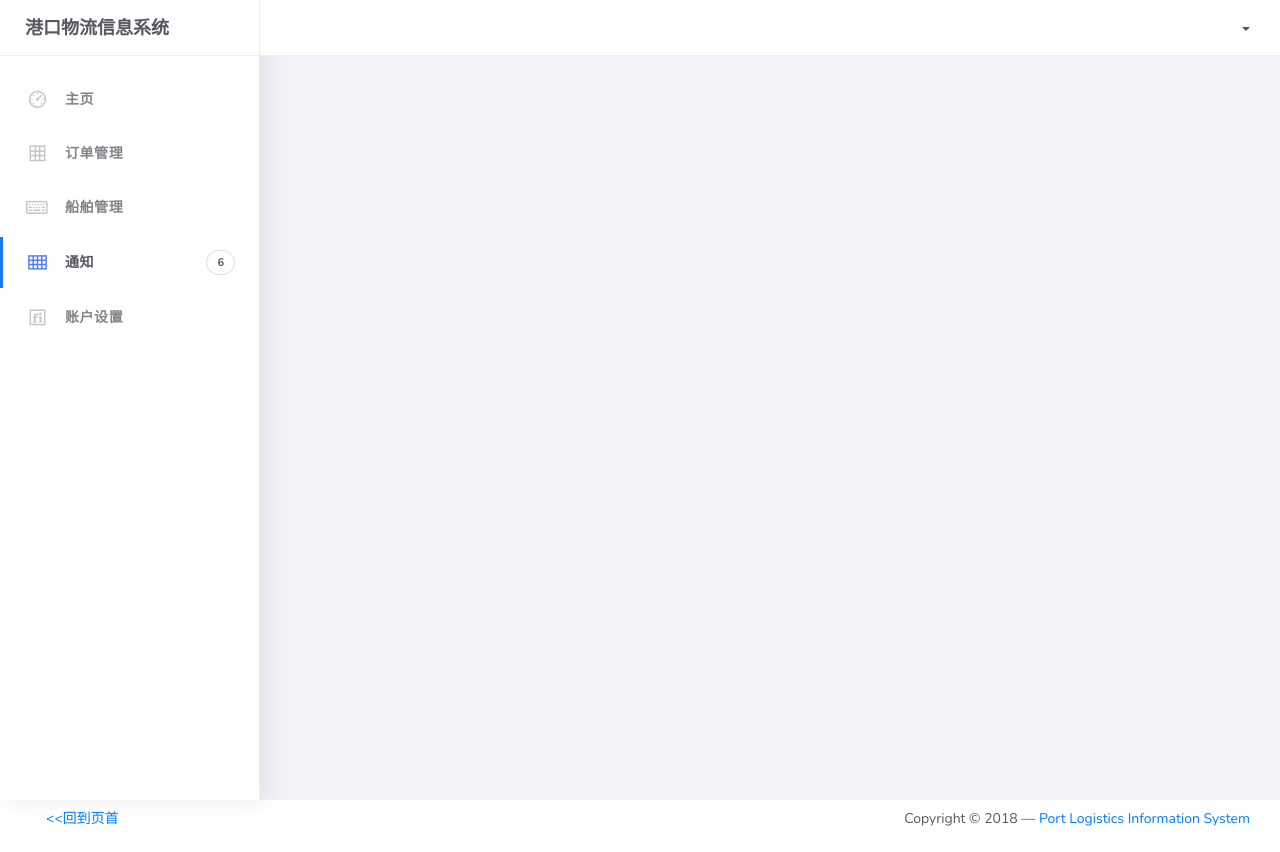
After one commit to jiangxianshen/LogisticsIS, a Django app: template login/templates/notification_detail.html in a window 1280 px wide. The commit adds this page. Run offline with Django 3.2, Linux system fonts and the light colour scheme; the template is opened without the code that fills it, so the values that code supplies are empty; some libraries are stand-ins or nearby versions.

Commit message:
notification0.1

```diff
--- a/login/templates/change_email.html
+++ b/login/templates/change_email.html
@@ -26,7 +26,7 @@
     </div>
     <div class="card-action">
         <button type="submit" class="btn btn-success">提交修改</button>
-        <button class="btn btn-danger">取消</button>
+        <a href="{% url 'profile' %}"><button class="btn btn-danger" type="button">取消</button></a>
     </div>
     </form>
 {% endblock %}
--- /dev/null
+++ b/login/templates/notification_detail.html
@@ -0,0 +1,45 @@
+{% extends 'index.html' %}
+{% block title %}PLIS-{% endblock %}
+{% block sidebar %}
+	<li class="nav-item">
+		<a href="{% url 'homepage' %}">
+			<i class="la la-dashboard"></i>
+			<p>主页</p>
+		</a>
+	</li>
+	<li class="nav-item">
+		<a href="{% url 'order' %}">
+			<i class="la la-table"></i>
+			<p>订单管理</p>
+		</a>
+	</li>
+	<li class="nav-item">
+		<a href="{% url 'ships' %}">
+			<i class="la la-keyboard-o"></i>
+			<p>船舶管理</p>
+		</a>
+	</li>
+	<li class="nav-item active">
+		<a href="{% url 'notification' %}">
+			<i class="la la-th"></i>
+			<p>通知</p>
+			<span class="badge badge-count">6</span>
+		</a>
+	</li>
+	{% if user.is_staff  %}
+	<li class="nav-item">
+		<a href="/admin">
+			<i class="la la-font"></i>
+			<p>管理员界面</p>
+		</a>
+	</li>
+	{% endif %}
+	<li class="nav-item">
+		<a href="{% url 'profile' %}">
+			<i class="la la-fonticons"></i>
+			<p>账户设置</p>
+		</a>
+	</li>
+{% endblock %}
+{% block main-panel %}
+{% endblock %}
--- a/login/templates/profiles.html
+++ b/login/templates/profiles.html
@@ -73,7 +73,6 @@
     						</div>
     						<div class="card-action">
     							<button type="submit" class="btn btn-success">提交修改</button>
-    							<button class="btn btn-danger">取消</button>
     						</div>
     				</form>
     			{% endblock %}
--- a/notification/views.py
+++ b/notification/views.py
@@ -1,12 +1,13 @@
 from django.shortcuts import render, get_object_or_404, get_list_or_404
 from django.http import Http404
+from django.core.paginator import Paginator
 from .models import Notification
 
 
 def detail(request, article_id):
     blogs = get_object_or_404(Notification, id=article_id)
     content = {"blogs": blogs}
-    return render(request, "detail.html", content)
+    return render(request, "notification_detail.html", content)
 
 
 def notification(request):
```
Also changed, not shown: login/templates/notification.html (+29 -2 lines), db.sqlite3.
